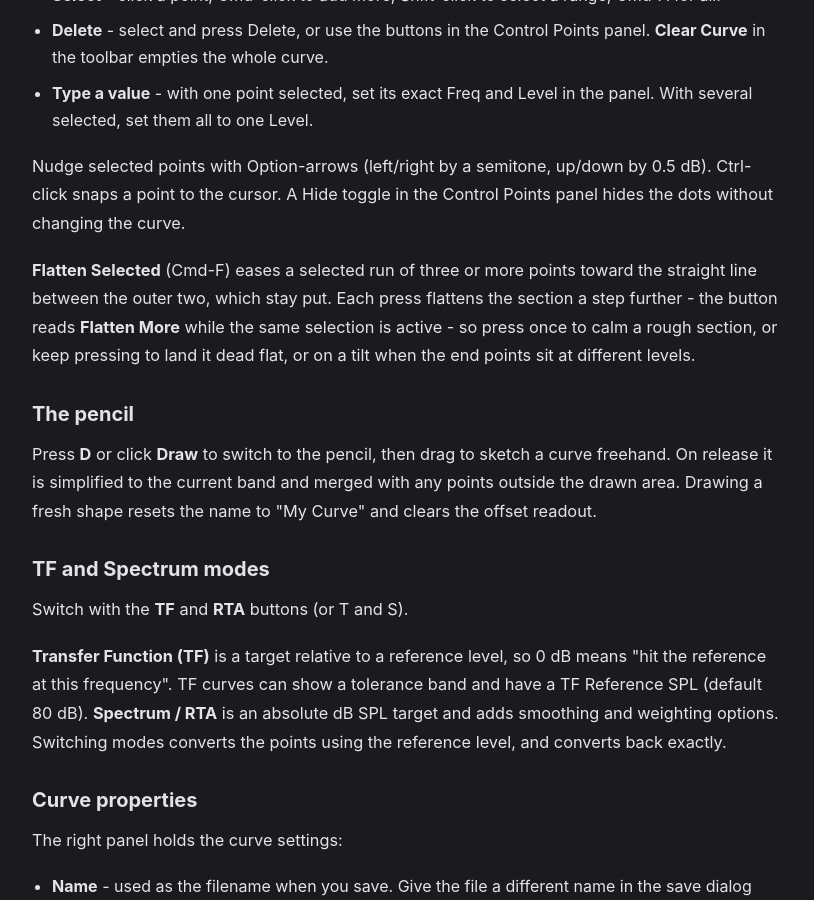
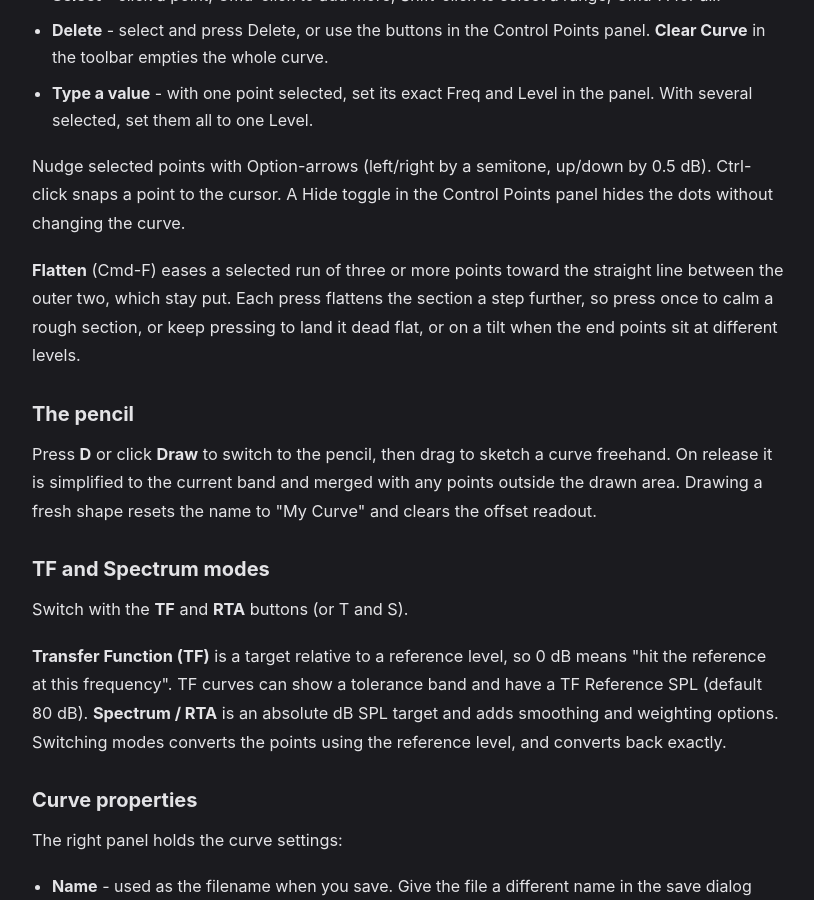
Before and after one commit to BSKapps/bskapps.github.io, a Jekyll site: the page built from articles/target-trace-guide/index.html, in a window 1280 px wide and 900 px high, scrolled down 666 px. Shown: the whole window, without its empty margins (232-1046 px from the left). Built offline with Jekyll 4.4.1, drawn with Linux system fonts in a browser that asks for light colours.

Commit message:
Target Trace guide: Flatten keeps one name

```diff
--- a/_data/guides/target-trace-guide.json
+++ b/_data/guides/target-trace-guide.json
@@ -62,7 +62,7 @@
         },
         {
           "type": "paragraph",
-          "text": "**Flatten Selected** (Cmd-F) eases a selected run of three or more points toward the straight line between the outer two, which stay put. Each press flattens the section a step further - the button reads **Flatten More** while the same selection is active - so press once to calm a rough section, or keep pressing to land it dead flat, or on a tilt when the end points sit at different levels."
+          "text": "**Flatten** (Cmd-F) eases a selected run of three or more points toward the straight line between the outer two, which stay put. Each press flattens the section a step further, so press once to calm a rough section, or keep pressing to land it dead flat, or on a tilt when the end points sit at different levels."
         }
       ]
     },
```
